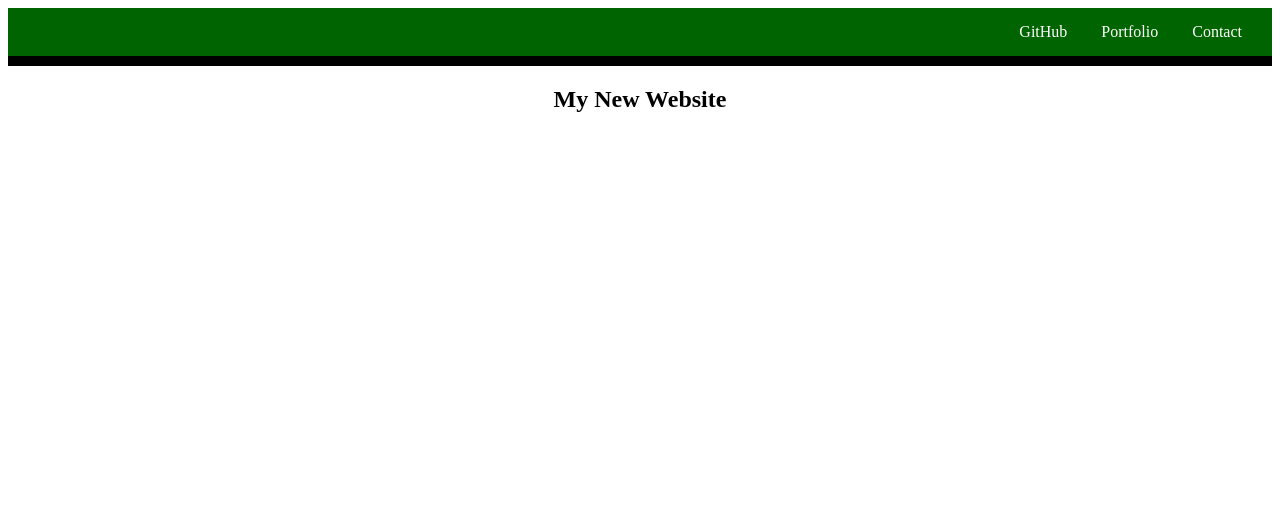
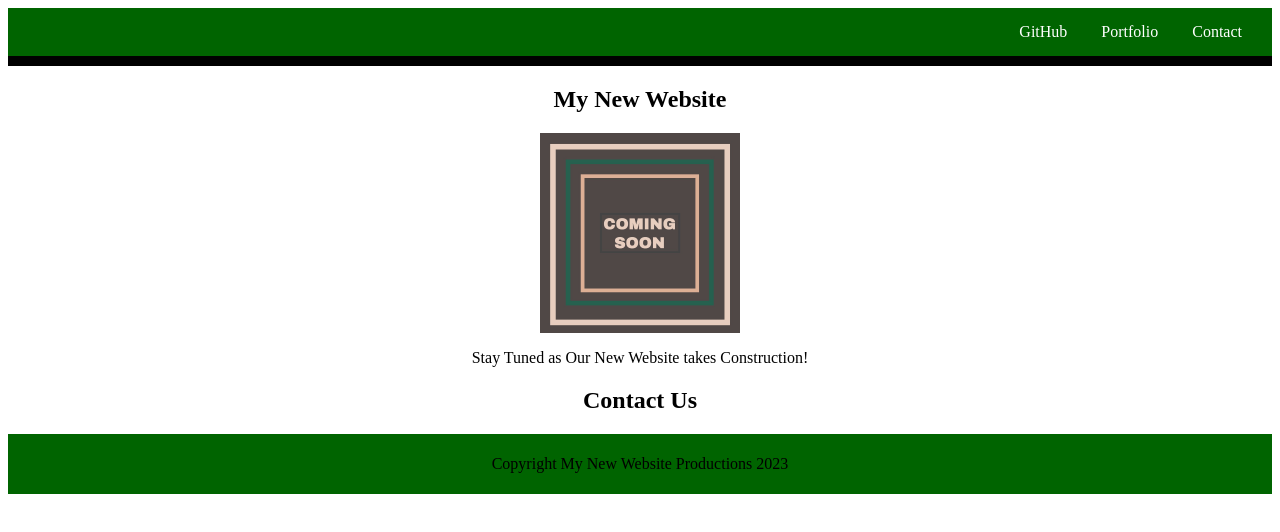
Before and after one commit to danield001/landing-page-challenge, a plain HTML site: page index.html in a window 1280 px wide. Drawn offline with Linux system fonts and the light colour scheme.

Commit message:
HTML and CSS Files Updated

```diff
--- a/assets/style.css
+++ b/assets/style.css
@@ -4,9 +4,11 @@ header {
     margin: 0px;
     text-align: right;
     padding: 15px;
+}
 
-
-
+footer {
+    background-color: darkgreen;
+    padding: 5px;
 }
 
 .header-text {
@@ -15,7 +17,15 @@ header {
 
 }
 
-h1 {
+h1, p, h2 {
     text-align: center;
+}
 
+img {
+
+    display: block;
+    margin-right: auto;
+    margin-left: auto;
+    width: auto;
+    height: 200px;
 }
--- a/index.html
+++ b/index.html
@@ -14,9 +14,25 @@
 </header>
 
 <section>
-    <h1>
-        My New Website
-    </h1>
+    <div>
+         <h1>
+            My New Website
+            </h1>
+         <img src="./assets/image-1.png" alt="Coming Soon Image">
+         <p> Stay Tuned as Our New Website takes Construction! </p>
+    </div>
 </section>
 
+<section>
+    <div class="container-contact">
+        <h2>
+            Contact Us
+        </h2>
+        <form action=""></form>
+    </div>
+</section>
+<footer>
+    <p> Copyright My New Website Productions 2023 </p>
+</footer>
+
 </body>
```
